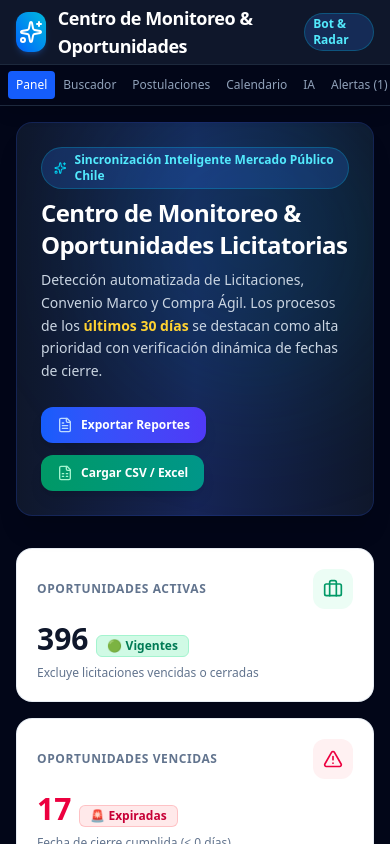
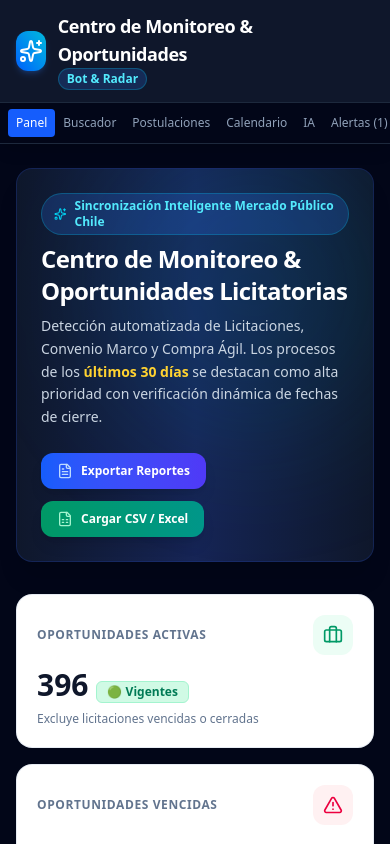
Before and after one commit to mmoya-droid-MP/mi-sistema-licitaciones, a React (Vite) app: page / in a window 390 px wide. Shown: the top 844 px of the page. Built offline with nearby package versions, Linux system fonts and the light colour scheme; no server answers.

Commit message:
style: improve header layout and z-index
Adjust header layout to support responsive design and increased the z-index to ensure it remains visible above page content. Added top padding to the main container to improve visual spacing.

```diff
--- a/src/App.tsx
+++ b/src/App.tsx
@@ -141,7 +141,7 @@ export default function App() {
         openSettings={() => setShowSettingsModal(true)}
       />
 
-      <main className="flex-1 max-w-7xl w-full mx-auto p-4 md:p-6">
+      <main className="flex-1 max-w-7xl w-full mx-auto p-4 md:p-6 pt-6 md:pt-8">
         {activeTab === 'dashboard' && (
           <DashboardView
             licitaciones={licitacionesFiltradasVigentes}
--- a/src/components/Header.tsx
+++ b/src/components/Header.tsx
@@ -46,16 +46,16 @@ export const Header: React.FC<HeaderProps> = ({
   };
 
   return (
-    <header className="sticky top-0 z-30 bg-slate-900 border-b border-slate-800 text-white shadow-lg">
+    <header className="sticky top-0 z-50 bg-slate-900 border-b border-slate-800 text-white shadow-lg">
       <div className="max-w-7xl mx-auto px-4 sm:px-6 lg:px-8">
-        <div className="flex items-center justify-between h-16">
+        <div className="flex flex-col xl:flex-row items-start xl:items-center justify-between py-3 gap-3">
           {/* Brand / Logo */}
-          <div className="flex items-center space-x-3 cursor-pointer" onClick={() => setActiveTab('dashboard')}>
+          <div className="flex items-center space-x-3 cursor-pointer shrink-0" onClick={() => setActiveTab('dashboard')}>
             <div className="w-10 h-10 rounded-xl bg-gradient-to-tr from-blue-600 to-cyan-500 flex items-center justify-center shadow-md shadow-blue-500/20">
               <Sparkles className="w-6 h-6 text-white" />
             </div>
             <div>
-              <div className="flex items-center space-x-2">
+              <div className="flex items-center space-x-2 flex-wrap">
                 <span className="font-bold text-lg tracking-tight text-white">Centro de Monitoreo & Oportunidades</span>
                 <span className="bg-blue-500/20 text-cyan-300 text-xs font-semibold px-2 py-0.5 rounded-full border border-cyan-500/30">
                   Bot & Radar
@@ -68,7 +68,7 @@ export const Header: React.FC<HeaderProps> = ({
           </div>
 
           {/* Navigation Tabs */}
-          <nav className="hidden md:flex items-center space-x-1">
+          <nav className="hidden md:flex flex-wrap items-center gap-1.5 w-full xl:w-auto">
             <button
               onClick={() => setActiveTab('dashboard')}
               className={`flex items-center space-x-2 px-3 py-2 rounded-lg text-sm font-medium transition-colors ${
```
